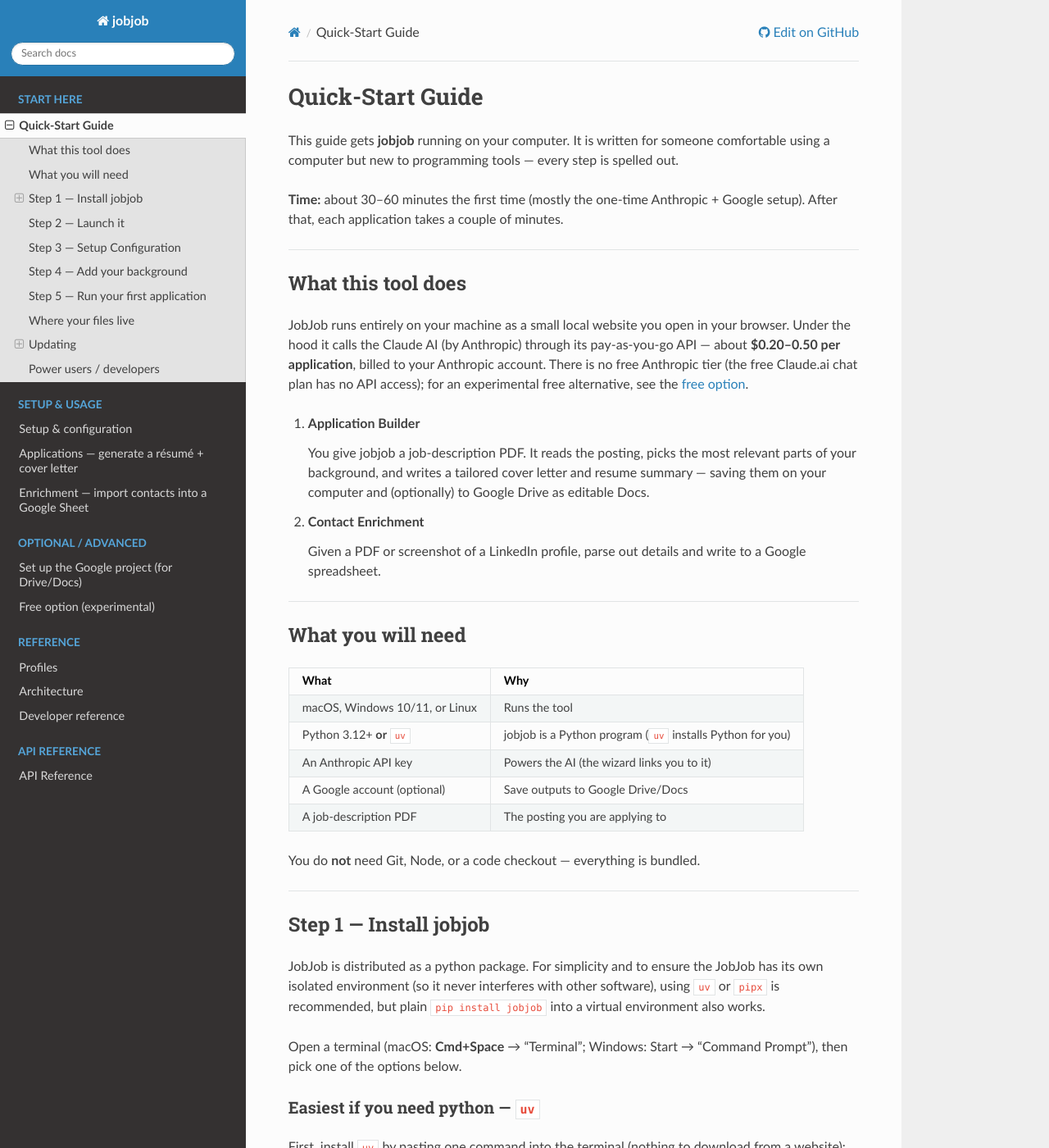
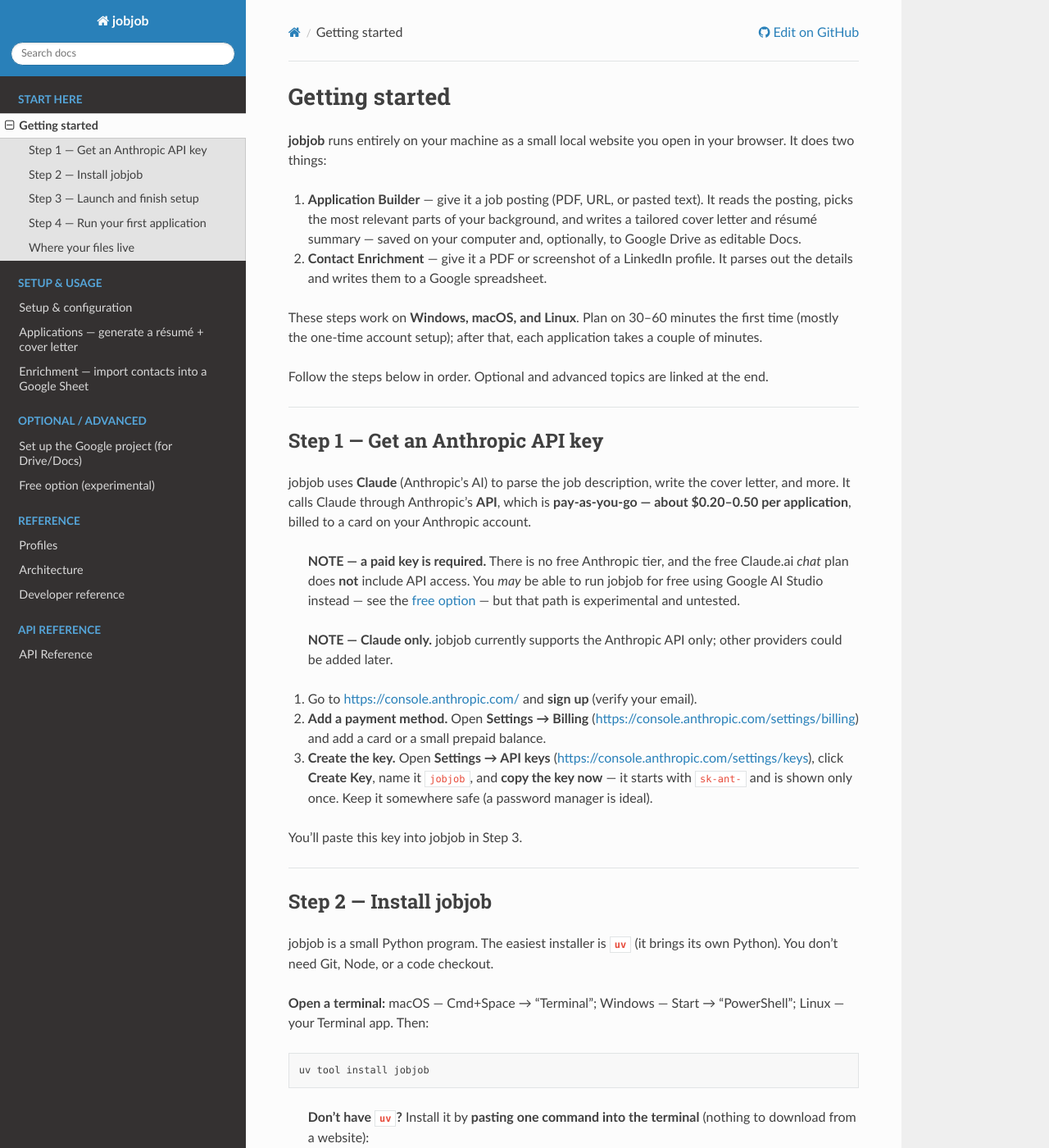
Before and after one commit to inquisitive-village-idiot/jobjob, a Sphinx documentation site: the page built from docs/quickstart.md, in a window 1280 px wide and 1400 px high. Shown: the whole window at 82% size. Built offline with Sphinx 7.4.7 and the Read the Docs theme 3.1.0, drawn with Linux system fonts in a browser that asks for light colours; some of the changed text lies outside the part shown.

Commit message:
docs(quickstart): revert to the consolidated hub
Undo the applied-stash quickstart (a950abf) and the follow-up details
(bfe5d8f); restore the consolidated "Getting started" hub so the doc can
be reworked from scratch. The user's original stashed version is preserved
at plans/user-quickstart-edits.md and refs/keep/user-quickstart-stash.

Co-Authored-By: Claude Opus 4.8 <noreply@anthropic.com>

````diff
--- a/docs/quickstart.md
+++ b/docs/quickstart.md
@@ -1,214 +1,122 @@
-# Quick-Start Guide
+# Getting started
 
-This guide gets **jobjob** running on your computer. It is written for someone
-comfortable using a computer but new to programming tools — every step is spelled out.
+**jobjob** runs entirely on your machine as a small local website you open in your
+browser. It does two things:
 
-**Time:** about 30–60 minutes the first time (mostly the one-time Anthropic + Google
-setup). After that, each application takes a couple of minutes.
+1. **Application Builder** — give it a job posting (PDF, URL, or pasted text). It reads
+   the posting, picks the most relevant parts of your background, and writes a tailored
+   cover letter and résumé summary — saved on your computer and, optionally, to Google
+   Drive as editable Docs.
+2. **Contact Enrichment** — give it a PDF or screenshot of a LinkedIn profile. It parses
+   out the details and writes them to a Google spreadsheet.
+
+These steps work on **Windows, macOS, and Linux**. Plan on 30–60 minutes the first time
+(mostly the one-time account setup); after that, each application takes a couple of
+minutes.
+
+Follow the steps below in order. Optional and advanced topics are linked at the end.
 
 ---
 
-## What this tool does
+## Step 1 — Get an Anthropic API key
 
-JobJob runs entirely on your machine as a small local website you open in your browser.
-Under the hood it calls the Claude AI (by Anthropic) through its pay-as-you-go API —
-about **$0.20–0.50 per application**, billed to your Anthropic account. There is no free
-Anthropic tier (the free Claude.ai chat plan has no API access); for an experimental free
-alternative, see the [free option](install-free-option.md).
+jobjob uses **Claude** (Anthropic's AI) to parse the job description, write the cover
+letter, and more. It calls Claude through Anthropic's **API**, which is **pay-as-you-go —
+about $0.20–0.50 per application**, billed to a card on your Anthropic account.
 
-1. **Application Builder**
+> **NOTE — a paid key is required.** There is no free Anthropic tier, and the free
+> Claude.ai *chat* plan does **not** include API access. You *may* be able to run jobjob
+> for free using Google AI Studio instead — see the [free option](install-free-option.md)
+> — but that path is experimental and untested.
+>
+> **NOTE — Claude only.** jobjob currently supports the Anthropic API only; other
+> providers could be added later.
 
-   You give jobjob a job-description PDF. It reads the posting, picks the most relevant
-   parts of your background, and writes a tailored cover letter and resume summary —
-   saving them on your computer and (optionally) to Google Drive as editable Docs.
+1. Go to <https://console.anthropic.com/> and **sign up** (verify your email).
+2. **Add a payment method.** Open **Settings → Billing**
+   (<https://console.anthropic.com/settings/billing>) and add a card or a small prepaid
+   balance.
+3. **Create the key.** Open **Settings → API keys**
+   (<https://console.anthropic.com/settings/keys>), click **Create Key**, name it
+   `jobjob`, and **copy the key now** — it starts with `sk-ant-` and is shown only once.
+   Keep it somewhere safe (a password manager is ideal).
 
-2. **Contact Enrichment**
-
-   Given a PDF or screenshot of a LinkedIn profile, parse out details and write to a
-   Google spreadsheet.
+You'll paste this key into jobjob in Step 3.
 
 ---
 
-## What you will need
+## Step 2 — Install jobjob
 
-| What                           | Why                                                       |
-| ------------------------------ | --------------------------------------------------------- |
-| macOS, Windows 10/11, or Linux | Runs the tool                                             |
-| Python 3.12+ **or** `uv`       | jobjob is a Python program (`uv` installs Python for you) |
-| An Anthropic API key           | Powers the AI (the wizard links you to it)                |
-| A Google account (optional)    | Save outputs to Google Drive/Docs                         |
-| A job-description PDF          | The posting you are applying to                           |
+jobjob is a small Python program. The easiest installer is **`uv`** (it brings its own
+Python). You don't need Git, Node, or a code checkout.
 
-You do **not** need Git, Node, or a code checkout — everything is bundled.
+**Open a terminal:** macOS — Cmd+Space → "Terminal"; Windows — Start → "PowerShell";
+Linux — your Terminal app. Then:
+
+```
+uv tool install jobjob
+```
+
+> **Don't have `uv`?** Install it by **pasting one command into the terminal** (nothing to
+> download from a website):
+>
+> - **macOS / Linux:** `curl -LsSf https://astral.sh/uv/install.sh | sh`
+> - **Windows (PowerShell):** `powershell -ExecutionPolicy ByPass -c "irm https://astral.sh/uv/install.ps1 | iex"`
+>
+> Then **close the terminal, open a new one**, and run `uv tool install jobjob`. Already
+> have Python 3.12+? `pipx install jobjob` or `pip install jobjob` work too.
+
+**Check it worked:** run `jobjob-app --help` — you should see usage text. ("Command not
+found"? Open a fresh terminal so it picks up the new command.)
 
 ---
 
-## Step 1 — Install jobjob
+## Step 3 — Launch and finish setup
 
-JobJob is distributed as a python package. For simplicity and to ensure the JobJob has
-its own isolated environment (so it never interferes with other software), using `uv` or
-`pipx` is recommended, but plain `pip install jobjob` into a virtual environment also
-works.
-
-Open a terminal (macOS: **Cmd+Space** → "Terminal"; Windows: Start → "Command Prompt"),
-then pick one of the options below.
-
-### Easiest if you need python — `uv`
-
-First, install `uv` by pasting one command into the terminal (nothing to download from a
-website):
-
-- **macOS / Linux:** `curl -LsSf https://astral.sh/uv/install.sh | sh`
-- **Windows (PowerShell):** `powershell -ExecutionPolicy ByPass -c "irm https://astral.sh/uv/install.ps1 | iex"`
-
-`uv` can install Python for you if needed (see the
-[installer docs](https://docs.astral.sh/uv/getting-started/installation/)). Then close
-and reopen the terminal.
-
-Then install JobJob
-
-```shell
-uv tool install jobjob
+```
+jobjob-app
 ```
 
-### Or if you have python -- `pipx`
+The first run creates your **jobjob folder** at `~/Documents/jobjob` (settings, content,
+finished applications) and opens the dashboard in your browser. Leave the terminal open
+while you use jobjob; **Ctrl+C** stops it.
 
-First install, `pipx`: <https://pipx.pypa.io/stable/how-to/install-pipx/>.
+A **Setup** window opens automatically and walks you through:
 
-Then install JobJob
+1. **Anthropic API key** — paste the key from Step 1 ("✓ A key is configured").
+2. **Google (optional)** — connect Google Drive/Docs for editable-document output. This
+   needs a one-time Google project setup → [Set up Google Drive/Docs](install-google-project.md).
+   Skip it for local-only output.
+3. **Your details** — name, email, phone, LinkedIn (used on your cover-letter header).
 
-```shell
-pipx install jobjob
-```
+Prefer to configure by editing files instead of the wizard? See
+[Setup & configuration](setup.md).
 
 ---
 
-## Step 2 — Launch it
+## Step 4 — Run your first application
 
-```shell
-jobjob-app
-```
+Add some background about yourself (the **Static Content** tab, or import a résumé),
+then generate an application — full walkthrough here:
 
-The first time, this creates a folder at **`~/Documents/jobjob`** (your "jobjob folder")
-to hold your settings, content, and finished applications — then opens the dashboard in
-your browser. Leave the terminal window open while you use jobjob; closing it stops the
-app. To stop it, press **Ctrl+C** in the terminal.
-
-> Want the folder elsewhere? `jobjob-app --dir "/path/you/prefer"`.
-
----
-
-## Step 3 — Setup Configuration
-
-> [!NOTE]
-> You'll need credentials for this part. See the
-> [Google setup guide](install-google-project.md) for details.
-
-> [!NOTE]
-> See the detailed [Setup guide](setup.md) for details about the configuration
-> parameters.
-
-The first time, a **Setup** window opens automatically and walks you through:
-
-1. **Anthropic API key** — paste your key (get one at
-   <https://console.anthropic.com/settings/keys>, and add a payment method under
-   **Settings → Billing**). It is stored only on your computer.
-2. **Google (optional)** — provide the path for the `credentials.json` you get from
-   Google, then click **Connect Google** and approve in the tab that opens. Skip this
-   for local-only output.
-3. **Your details** — name, email, phone, LinkedIn. These appear on your cover-letter
-   header.
-
-You can reopen this anytime from the **account menu (top-right) → Run setup**, and
-change anything later under **Settings**.
-
----
-
-## Step 4 — Add your background
-
-jobjob tailors output from documents that describe _you_. Open the **Static Content**
-tab in the app to edit them in the browser:
-
-| Content       | What it holds                             |
-| ------------- | ----------------------------------------- |
-| Highlights    | Your key achievements / credential blocks |
-| Skills        | Your skills with keywords                 |
-| Background    | Career narrative, relocation preferences  |
-| Writing style | Voice and tone guidance                   |
-| Cover letters | Example letters (style reference)         |
-| STARs         | STAR-format stories of your experience    |
-
-Your profile starts **empty** so none of the bundled example persona's content sneaks
-into your applications. Two shortcuts to fill it faster:
-
-- **Import a résumé** — on the Static Content tab, import an existing résumé to pre-fill
-  highlights, skills, and background, then review before saving.
-- **Borrow from the example** — the app includes a read-only **example** profile (the
-  fictional _Tila Mer_). Switch to it from **account menu → Profiles** to see how a
-  complete profile looks, or **Duplicate** it and edit your copy.
-
-(Your content lives in `~/Documents/jobjob/profiles/local/` if you prefer to edit the
-files directly. See the [Profiles guide](profiles.md).)
-
----
-
-## Step 5 — Run your first application
-
-1. Put a job-description PDF in **`~/Documents/jobjob/data/jobs/`** (or use the app's
-   upload, if available).
-2. In the **Queue** tab, find the posting and click **Apply**.
-3. Watch the progress; when it finishes it appears on the **Dashboard**.
-
-Your tailored cover letter, resume, skills analysis, and a per-application README are
-saved under **`~/Documents/jobjob/data/completed/`** — and, if you connected Google, as
-editable Google Docs in your Drive.
+→ **[Applications](usage-applications.md)** · also: [Enrichment](usage-enrichment.md)
+(import LinkedIn contacts into a Google Sheet)
 
 > The cover letter starts with a **⚠️ GAPS / FLAGS – DELETE BEFORE SENDING** section
-> listing anything the AI could not match to your documented background. Review and
-> delete that section before sending. The AI flags gaps rather than inventing
-> qualifications.
+> listing anything the AI couldn't match to your documented background — review and delete
+> it before sending. jobjob flags gaps rather than inventing qualifications.
 
 ---
 
 ## Where your files live
 
-Everything is under your jobjob folder (default `~/Documents/jobjob`):
-
 ```
 ~/Documents/jobjob/
-  config/.env          ← your settings (managed by the wizard/Settings)
-  data/jobs/           ← drop job-description PDFs here
-  data/completed/      ← finished applications
-  profiles/local/      ← your content + reference documents
-  profiles/<name>/     ← any additional profiles you create
+  config/.env          your settings (wizard/Settings, or edit by hand)
+  data/jobs/           job-description PDFs
+  data/completed/      finished applications
+  profiles/local/      your content + reference documents
 ```
 
----
-
-## Updating
-
-The app checks for updates on launch and shows them under **Settings** — click
-**Update** there to upgrade in place. Or from the terminal:
-
-```
-uv tool upgrade jobjob      # or: pipx upgrade jobjob
-```
-
-Your jobjob folder (settings, content, applications) is untouched by updates.
-
-> The in-app update check and **Update** button are available in **2.0.0 and later**. On
-> 1.x, upgrade once from the terminal; after that you can update from Settings.
-
-### Upgrading from 1.x
-
-Upgrade the normal way (above). The first launch on 2.0.0+ automatically moves your old
-`profile/` folder to `profiles/local/` — nothing to do, and nothing is lost. See the
-[Profiles guide](profiles.md) for the profile model.
-
----
-
-## Power users / developers
-
-Prefer the command line, or want to contribute? jobjob also has a CLI (`jobjob apply`,
-`jobjob enrich`) and a from-source workflow — see [Setup guide](setup.md),
-[Applications](usage-applications.md), and [Enrichment](usage-enrichment.md).
+**More:** [Setup & configuration](setup.md) · [Profiles](profiles.md) ·
+[Architecture](architecture.md) · contributing/from-source? [Developer reference](developer.md).
````
